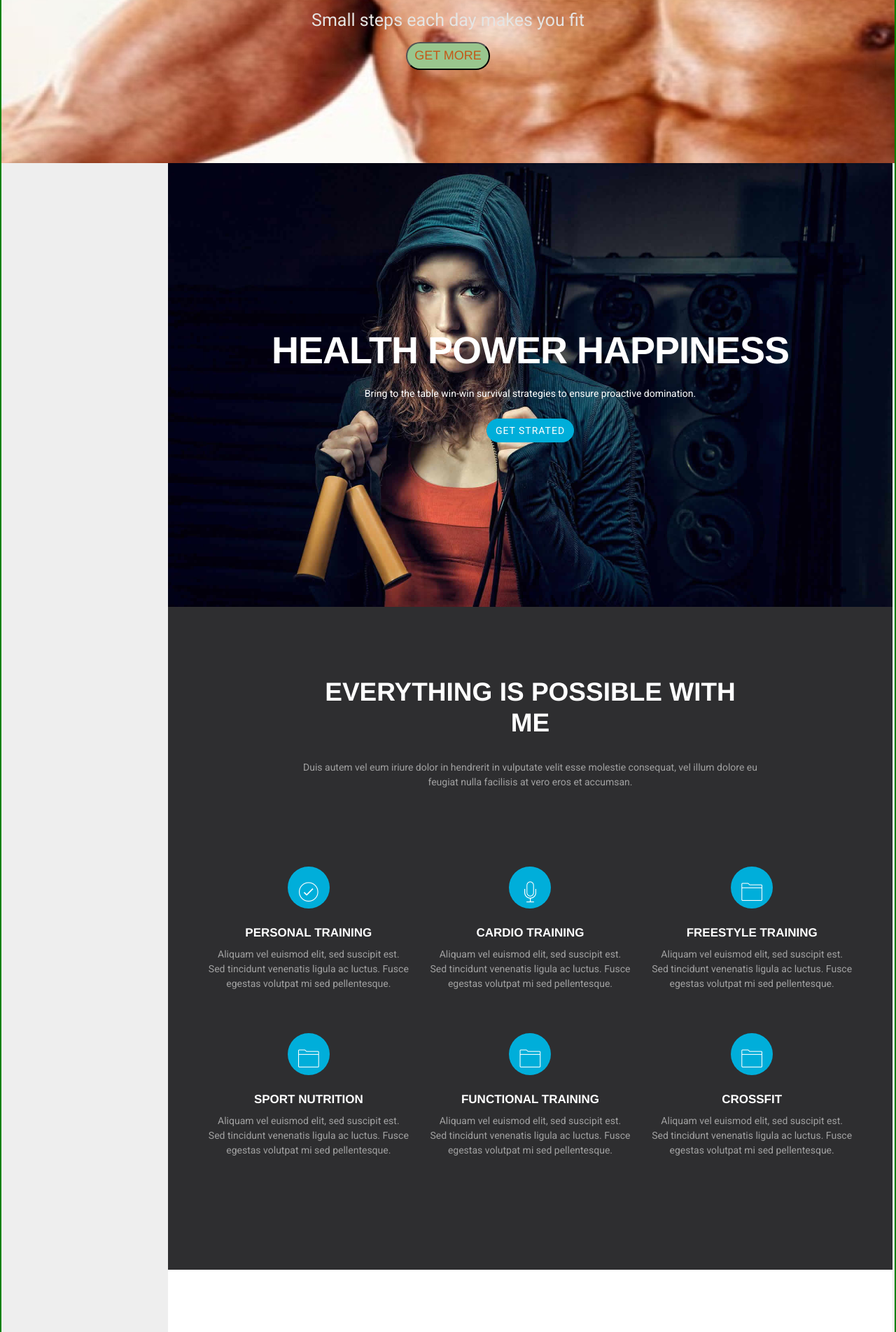
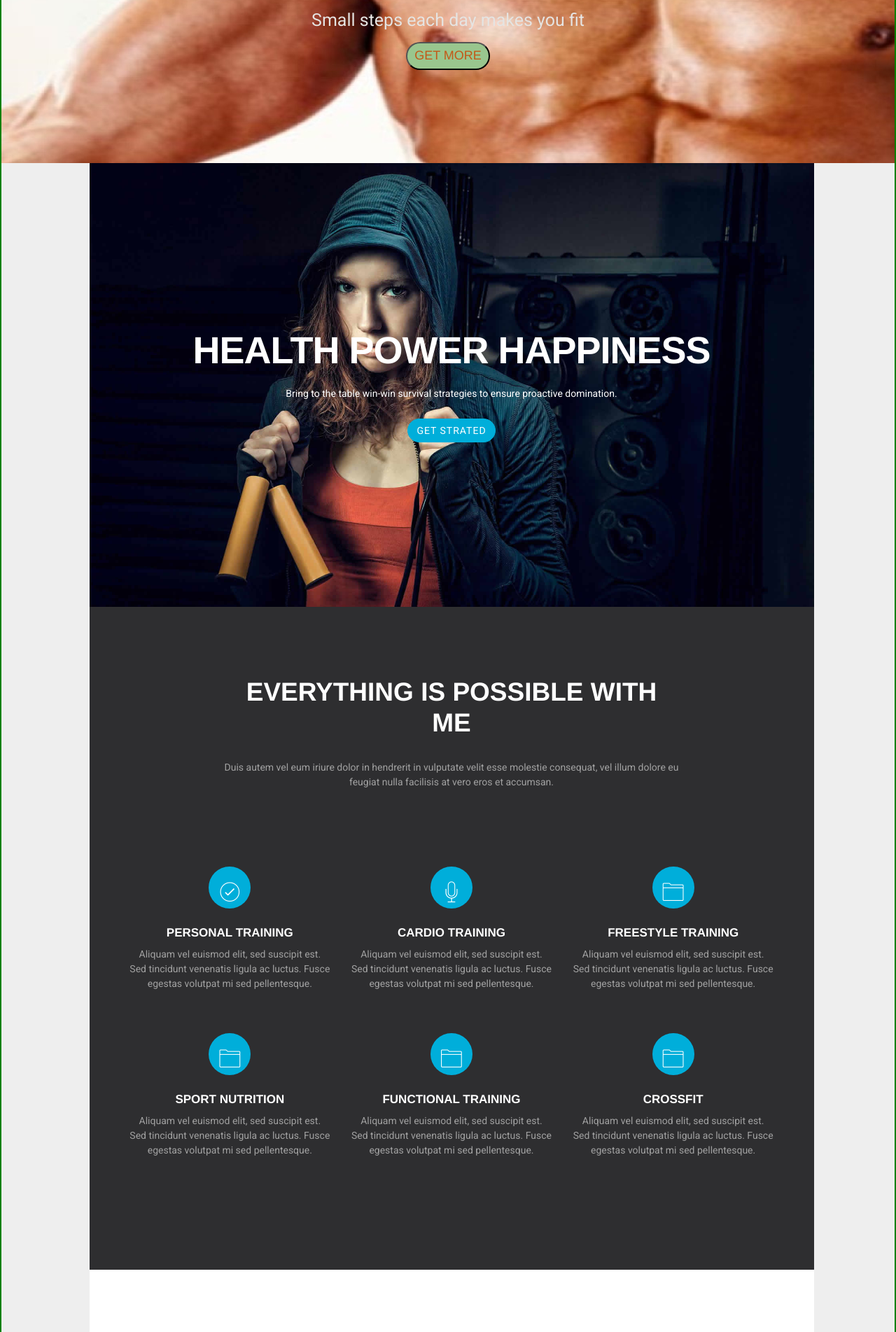
Before and after one commit to kenyxmbuch/fitness, a Flask app: page / in a window 1280 px wide. Shown: the part 319-2222 px from the top of the page at 70% size. Run offline with Flask 2, Linux system fonts and the light colour scheme; some libraries are stand-ins or nearby versions; some web fonts are replaced.

Commit message:
python app

```diff
--- a/static/css/layout.css
+++ b/static/css/layout.css
@@ -3,3 +3,10 @@
     margin-top: -20px;
     margin-bottom:-20px;
 }
+
+@media only screen and (min-width: 600px){
+    .context{
+        margin-left: -50px;
+        margin-right: 75px;
+    }
+}
```
